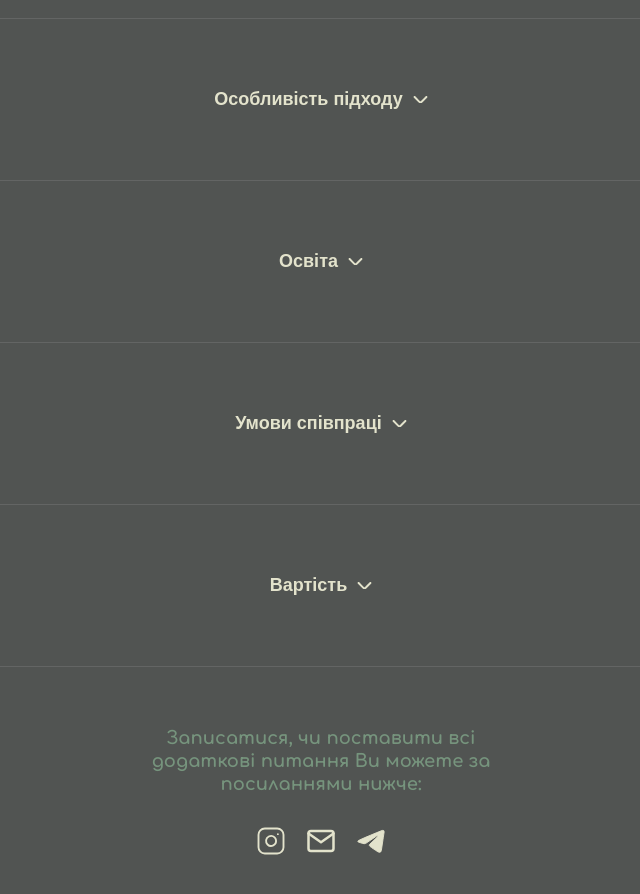
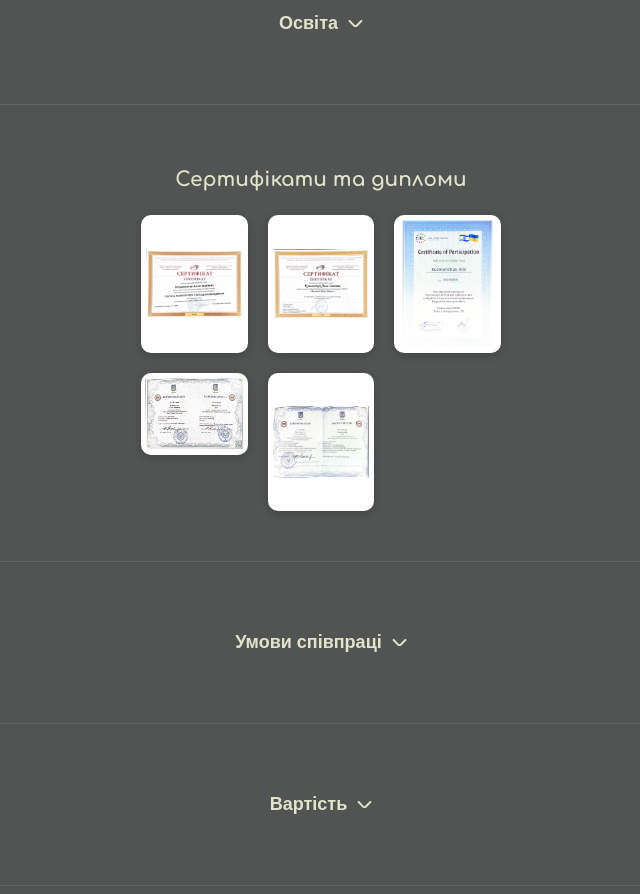
Before and after one commit to KotyshevaYulya/Alla-Kuzmenchuk, a plain HTML site: page index.html in a window 1280 px wide. Shown: the part 1172-2066 px from the top of the page, without its empty margins (319-959 px from the left). Drawn offline with nearby package versions, Linux system fonts and the light colour scheme; a web font is replaced by a local one.

Commit message:
added galery

```diff
--- a/index.html
+++ b/index.html
@@ -11,6 +11,8 @@
     <link
         href="https://fonts.googleapis.com/css2?family=Comfortaa:wght@300..700&family=Montserrat:ital,wght@0,100..900;1,100..900&family=Sono:wght@200..800&display=swap"
         rel="stylesheet">
+    <!-- Fancybox CSS -->
+    <link rel="stylesheet" href="https://cdn.jsdelivr.net/npm/@fancyapps/ui/dist/fancybox/fancybox.css" />
     <link rel="stylesheet" href="./style.css">
 </head>
 
@@ -21,7 +23,7 @@
             <h2 class="header-subtitle">КЛІНІЧНА ПСИХОЛОГИНЯ, ПРАЦЮЮ В МЕТОДІ КАТАТИМНО - ІМАГІНАТИВНОЇ ПСИХОТЕРАПІЇ
             </h2>
             <div class="header-img">
-                <img src="./images/IMG_6575.jpg" alt="Алла Кузьменчук">
+                <img src="./images/IMG_6575-2.jpg" alt="Алла Кузьменчук">
             </div>
             <ul class="header-list">
                 <li class="header-item">
@@ -157,6 +159,29 @@
             </div>
             <div class="divider"></div>
         </section>
+        <section class="certificates">
+            <div class="container">
+                <h2 class="certificates-title">Сертифікати та дипломи</h2>
+                <div class="certificates-gallery horizontal-scroll">
+                    <a data-fancybox="gallery" href="./images/certificates/cert-1.jpg">
+                        <img src="./images/certificates/cert-1.jpg" alt="Диплом 1" />
+                    </a>
+                    <a data-fancybox="gallery" href="./images/certificates/cert-2.jpg">
+                        <img src="./images/certificates/cert-2.jpg" alt="Диплом 2" />
+                    </a>
+                    <a data-fancybox="gallery" href="./images/certificates/cert-3.jpg">
+                        <img src="./images/certificates/cert-3.jpg" alt="Диплом 3" />
+                    </a>
+                    <a data-fancybox="gallery" href="./images/certificates/diploma-1.jpg">
+                        <img src="./images/certificates/diploma-1.jpg" alt="Диплом 4" />
+                    </a>
+                    <a data-fancybox="gallery" href="./images/certificates/diploma-2.jpg">
+                        <img src="./images/certificates/diploma-2.jpg" alt="Диплом 5" />
+                    </a>
+                </div>
+            </div>
+            <div class="divider"></div>
+        </section>
 
         <!-- !-----------------------TERMS ------------------------- -->
 
@@ -287,6 +312,8 @@
             </ul>
         </div>
     </footer>
+    <!-- Fancybox JS -->
+    <script src="https://cdn.jsdelivr.net/npm/@fancyapps/ui/dist/fancybox/fancybox.umd.js"></script>
     <script src="./script.js"></script>
 </body>
 
--- a/script.js
+++ b/script.js
@@ -20,3 +20,8 @@ accordionButtons.forEach(button => {
         }
     });
 });
+
+
+Fancybox.bind("[data-fancybox='gallery']", {
+    // опції за бажанням
+});
--- a/style.css
+++ b/style.css
@@ -84,6 +84,8 @@ img {
 
 .header-img {
     margin-bottom: 30px;
+    border-radius: 10%;
+    overflow: hidden;
 }
 
 .header-list {
@@ -360,7 +362,7 @@ img {
 .accordion-content {
     max-height: 0;
     overflow: hidden;
-    transition: max-height 0.5s ease, opacity 0.3s ease;
+    transition: max-height 0.6s ease, opacity 0.3s ease;
     opacity: 0;
 }
 
@@ -379,3 +381,63 @@ img {
     margin-left: 10px;
     fill: rgb(227, 227, 204);
 }
+
+
+/* !------------------ */
+.certificates {
+    padding-bottom: 60px;
+    text-align: center;
+}
+
+.certificates-title {
+    font-size: 20px;
+    line-height: 30px;
+    margin-bottom: 20px;
+}
+
+.certificates-gallery.horizontal-scroll {
+    display: flex;
+    overflow-x: auto;
+    gap: 20px;
+    padding-bottom: 10px;
+    -webkit-overflow-scrolling: touch;
+    scroll-snap-type: x mandatory;
+}
+
+.certificates-gallery.horizontal-scroll a {
+    flex: 0 0 auto;
+    width: 75%;
+    max-width: 300px;
+    scroll-snap-align: start;
+}
+
+.certificates-gallery img {
+    width: 100%;
+    border-radius: 10px;
+    box-shadow: 0 2px 10px rgba(0, 0, 0, 0.2);
+    transition: transform 0.3s ease;
+}
+
+.certificates-gallery img:hover {
+    transform: scale(1.02);
+}
+
+/* Планшет: від 768px — 2 в ряд */
+@media screen and (min-width: 768px) {
+    .certificates-gallery.horizontal-scroll {
+        display: grid;
+        grid-template-columns: repeat(2, 1fr);
+        overflow: visible;
+    }
+
+    .certificates-gallery.horizontal-scroll a {
+        width: 100%;
+    }
+}
+
+/* Десктоп: від 1024px — 3 в ряд */
+@media screen and (min-width: 1024px) {
+    .certificates-gallery.horizontal-scroll {
+        grid-template-columns: repeat(3, 1fr);
+    }
+}
```
Also changed, not shown: images/IMG_6575-2.jpg (added), images/IMG_6575.jpg (deleted), images/certificates/cert-1.jpg (added), images/certificates/cert-2.jpg (added), images/certificates/cert-3.jpg (added), images/certificates/diploma-1.jpg (added), images/certificates/diploma-2.jpg (added), 3 other files.
